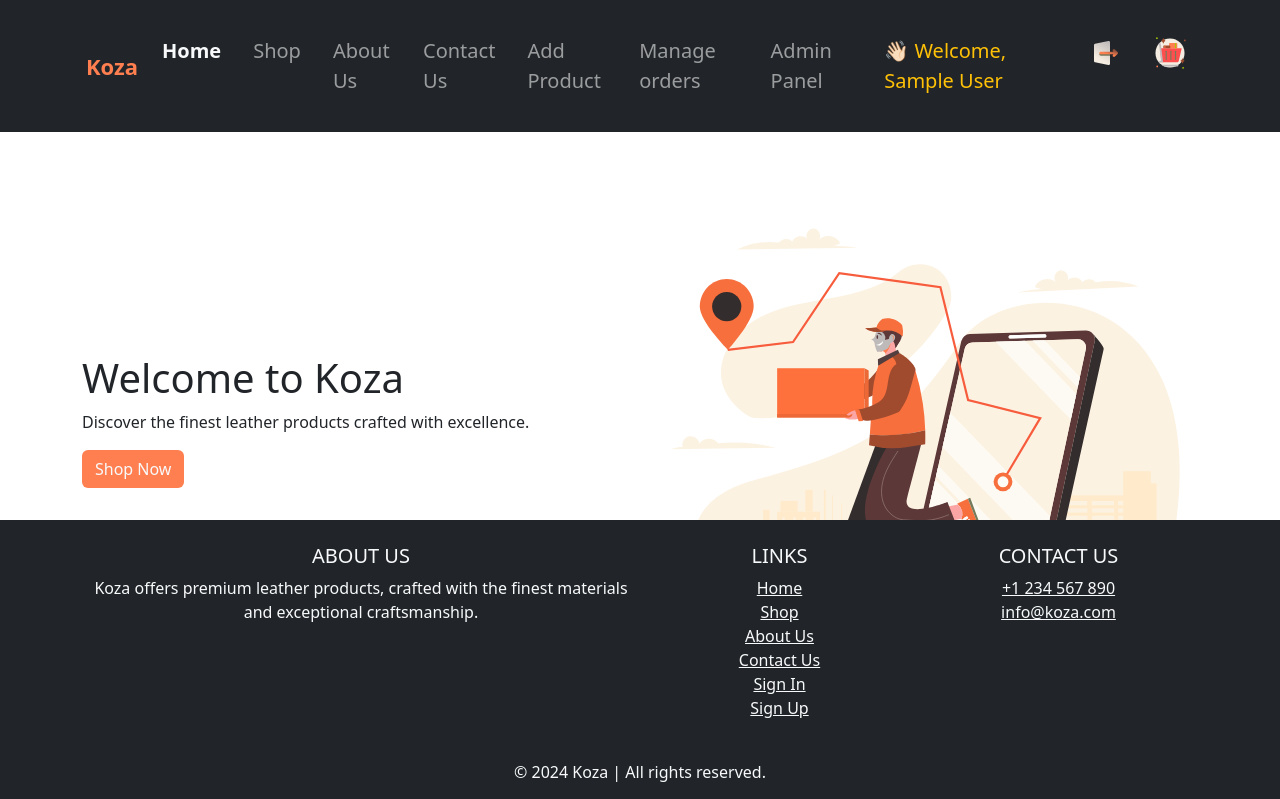
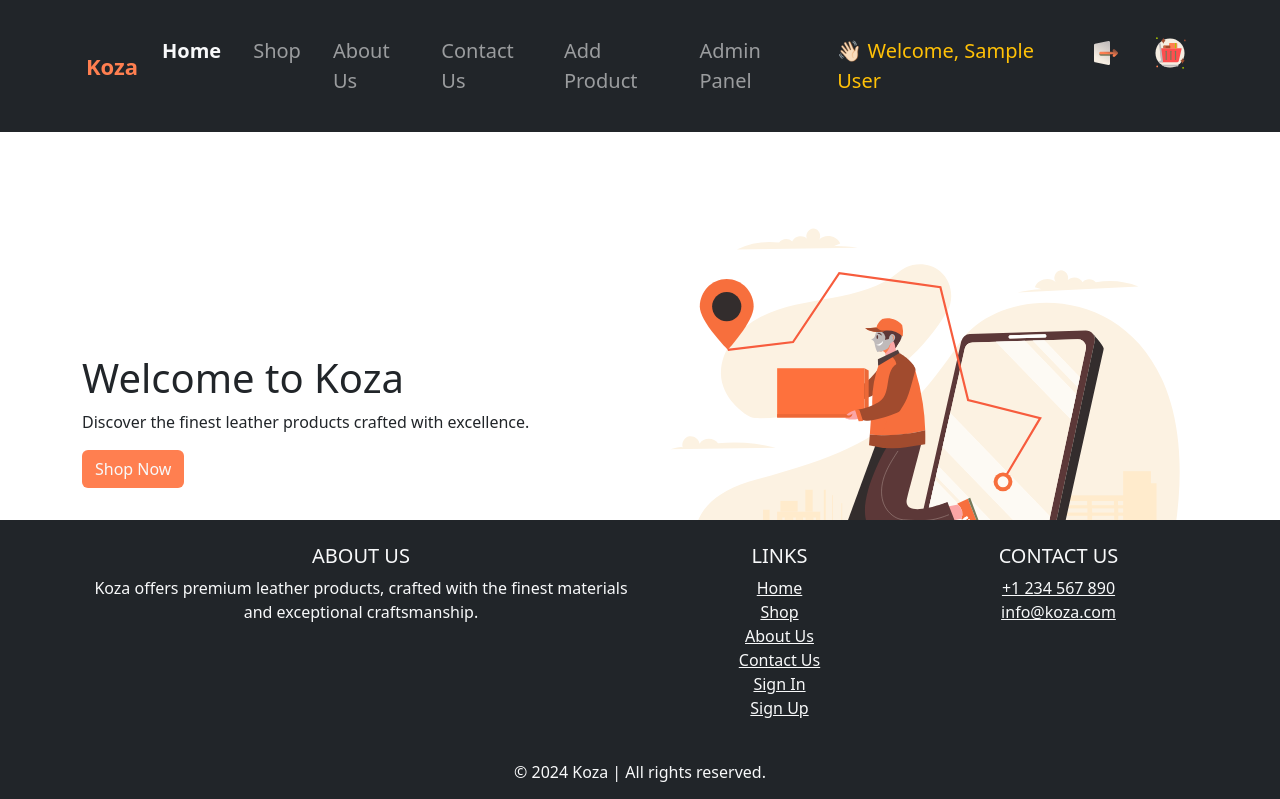
Before and after one commit to 3Sangeetha3/E-Commerce-PHP, a PHP site: page /index.php in a window 1280 px wide. Shown: the top 799 px of the page. Run offline with PHP 8.4, Linux system fonts and the light colour scheme; the visitor is signed in with stand-in values (Sample User, id 1); data that the repository does not hold is empty.

Commit message:
Remove 'Manage Orders' link from navbar for streamlined admin navigation

```diff
--- a/components/navbar.php
+++ b/components/navbar.php
@@ -33,9 +33,6 @@ if (session_status() === PHP_SESSION_NONE) {
         <?php if (isset($_SESSION['user_role']) && $_SESSION['user_role'] === 'admin'): ?>
           <li class="nav-item">
             <a class="nav-link <?php echo ($current_page == 'add_product.php') ? 'active' : ''; ?>" href="/E-commerce/admin/add_product.php">Add Product</a>
-          </li>
-          <li class="nav-item">
-            <a class="nav-link <?php echo ($current_page == 'manage_users.php') ? 'active' : ''; ?>" href="/E-commerce/admin/manage_orders.php">Manage orders</a>
           </li>
           <li class="nav-item">
             <a class="nav-link <?php echo ($current_page == 'admin_panel.php') ? 'active' : ''; ?>" href="/E-commerce/pages/admin_panel.php">Admin Panel</a>
```
